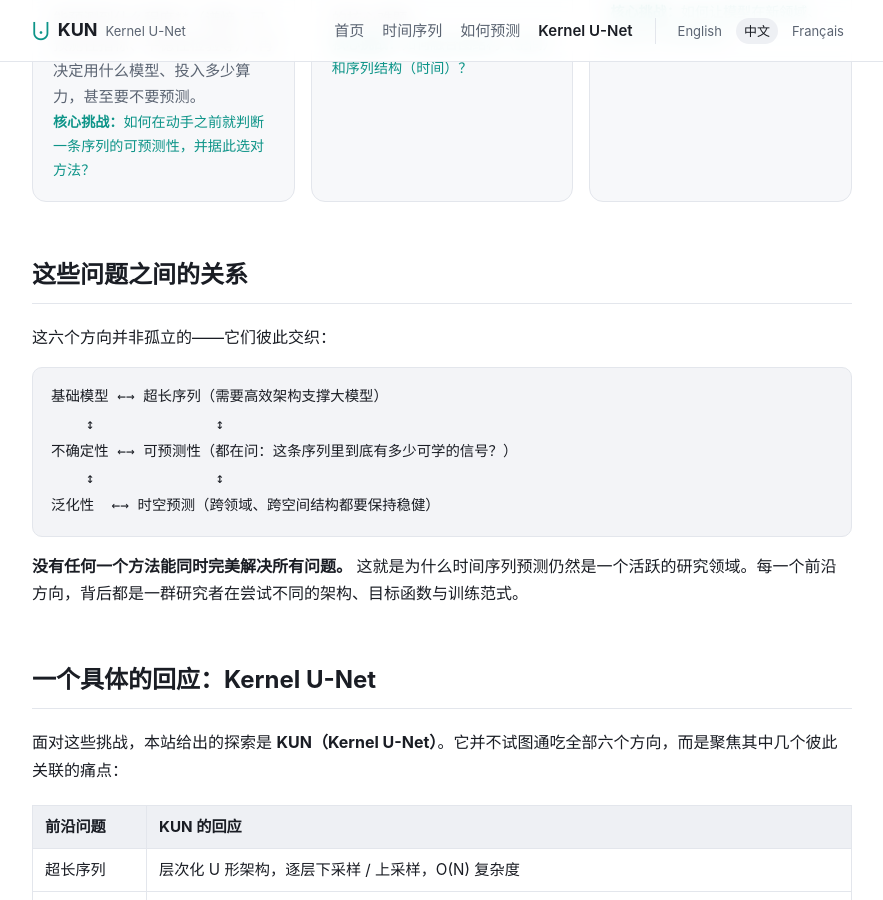
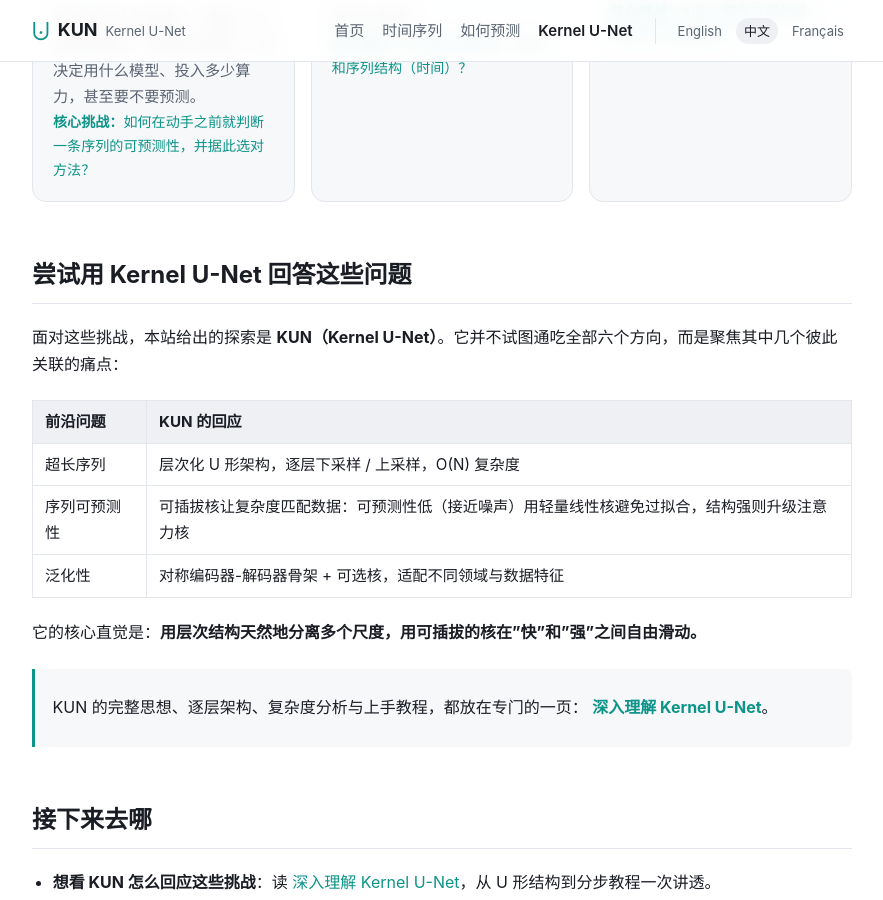
Before and after one commit to JiangYou2025/kun, a Jekyll site: the page built from zh/kun.md, in a window 1280 px wide and 900 px high, scrolled down 1378 px. Shown: the whole window, without its empty margins (198-1081 px from the left). Built offline with Jekyll 4.4.1, drawn with Linux system fonts in a browser that asks for light colours; comment, search, counter and statistics services are not loaded.

Commit message:
zh/kun: drop "问题之间的关系" section, rename KUN section
Remove the inter-problem relationship diagram; retitle "一个具体的回应：
Kernel U-Net" → "尝试用 Kernel U-Net 回答这些问题".

Co-Authored-By: Claude Opus 4.8 (1M context) <noreply@anthropic.com>

````diff
--- a/zh/kun.md
+++ b/zh/kun.md
@@ -62,21 +62,7 @@ math: true
   </div>
 </div>
 
-## 这些问题之间的关系
-
-这六个方向并非孤立的——它们彼此交织：
-
-```
-基础模型 ←→ 超长序列（需要高效架构支撑大模型）
-    ↕              ↕
-不确定性 ←→ 可预测性（都在问：这条序列里到底有多少可学的信号？）
-    ↕              ↕
-泛化性  ←→ 时空预测（跨领域、跨空间结构都要保持稳健）
-```
-
-**没有任何一个方法能同时完美解决所有问题。** 这就是为什么时间序列预测仍然是一个活跃的研究领域。每一个前沿方向，背后都是一群研究者在尝试不同的架构、目标函数与训练范式。
-
-## 一个具体的回应：Kernel U-Net
+## 尝试用 Kernel U-Net 回答这些问题
 
 面对这些挑战，本站给出的探索是 **KUN（Kernel U-Net）**。它并不试图通吃全部六个方向，而是聚焦其中几个彼此关联的痛点：
 
````
